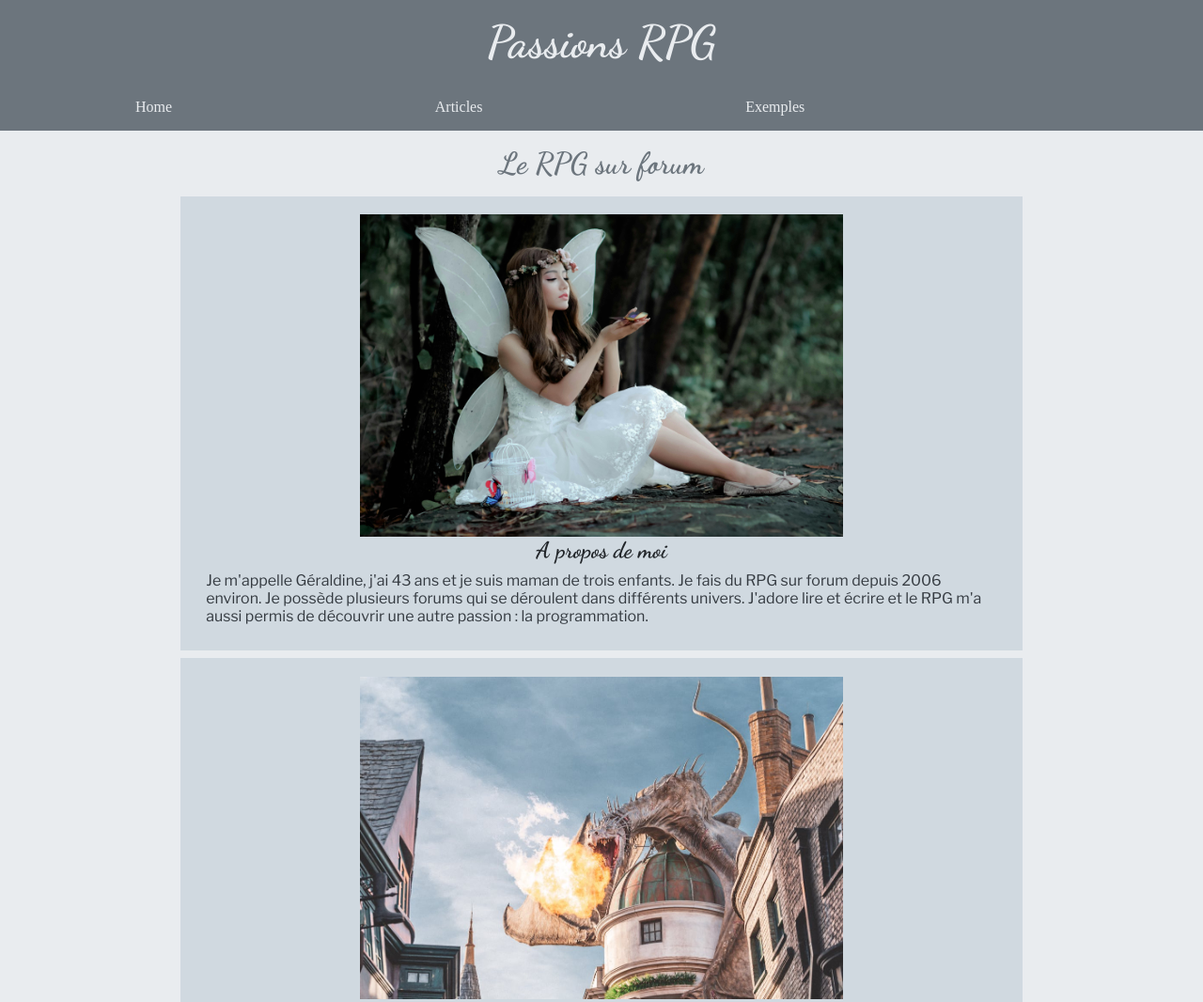
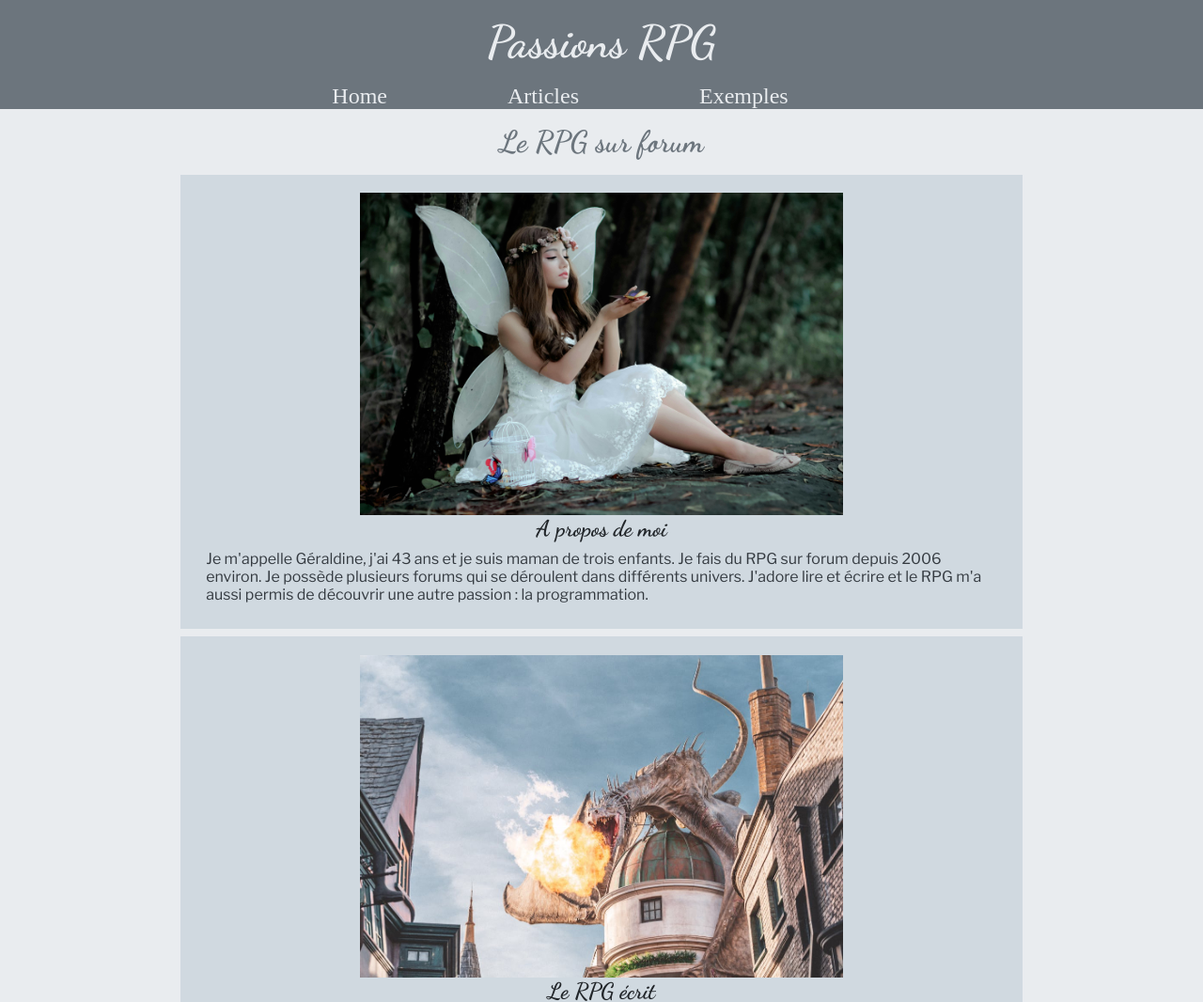
Before and after one commit to geraldine-l/Passions-RPG, a plain HTML site: page index.html in a window 1280 px wide. Shown: the top 1066 px of the page at 94% size. Drawn offline with nearby package versions, Linux system fonts and the light colour scheme.

Commit message:
fix the bug on navbar

```diff
--- a/style.css
+++ b/style.css
@@ -22,6 +22,7 @@ body {
 header {
 	background-color: var(--primary-color);
 	background-size: cover;
+	background-position: center;
 
 	h1 {
 		font-family: "Dancing Script", cursive;
@@ -33,18 +34,31 @@ header {
 	}
 }
 
+nav {
+	display: flex;
+	justify-content: space-around;
+}
+
 ul {
 	list-style: none;
-    display: flex;
-    justify-content: space-around;
-    align-items: center;
-    gap: 1.5rem;
-    padding: 1rem;
+	display: flex;
+	align-items: center;
+    gap: 1rem;
 }
+
+@media screen and (min-width: 768px) {
+	ul {
+		justify-content: center;
+		gap: 8rem;
+		margin: auto;
+	}
+}
+
 
 a {
     color: var(--secondary-color);
 	text-decoration: none;
+	font-size: 1.5rem;
 }
 
 a:hover {
```
